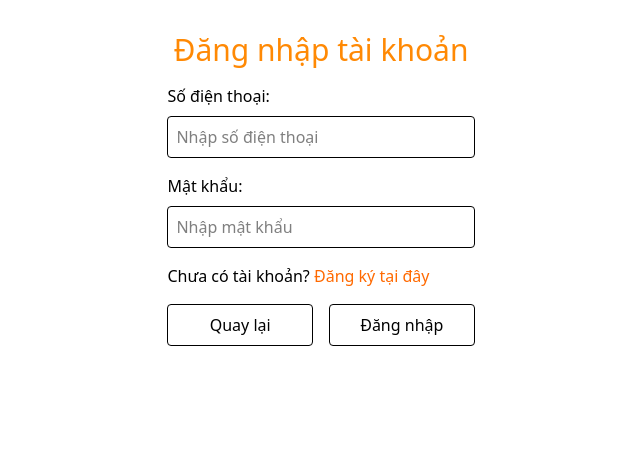
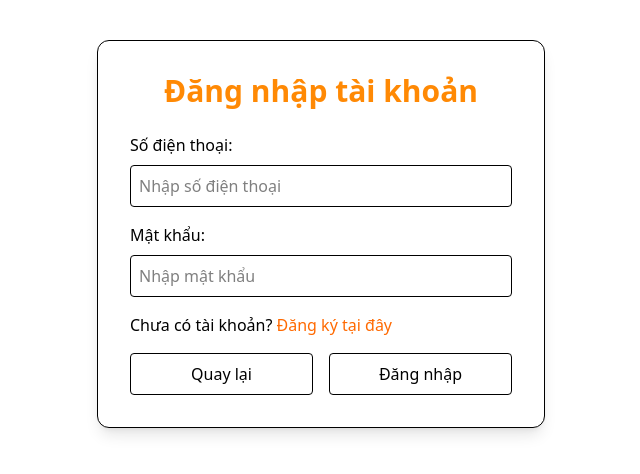
Before and after one commit to phat-dat-ag/fastfood-nextjs-frontend, a Next.js app: page /login in a window 1280 px wide. Shown: the top 474 px of the page, without its empty margins (319-959 px from the left). Built offline with nearby package versions, Linux system fonts and the light colour scheme.

Commit message:
feat(components/forms): create FormShell component

```diff
--- a/app/(auth)/login/LoginForm.tsx
+++ b/app/(auth)/login/LoginForm.tsx
@@ -48,7 +48,7 @@ export default function LoginForm() {
 
   return (
     <form
-      className="w-[40%] flex flex-col gap-4"
+      className="flex flex-col gap-4"
       onSubmit={handleSubmit(handleLoginFormSubmit)}
     >
       <FormField
--- a/app/(auth)/login/page.tsx
+++ b/app/(auth)/login/page.tsx
@@ -1,11 +1,10 @@
-import FormTitle from "@/app/components/forms/FormTitle";
+import FormShell from "@/app/components/forms/FormShell";
 import LoginForm from "./LoginForm";
 
 export default function LoginPage() {
   return (
-    <div className="flex flex-col items-center gap-4">
-      <FormTitle formTitle="Đăng nhập tài khoản" />
+    <FormShell formTitle="Đăng nhập tài khoản" size="md">
       <LoginForm />
-    </div>
+    </FormShell>
   );
 }
--- /dev/null
+++ b/app/components/forms/FormShell.tsx
@@ -0,0 +1,28 @@
+interface FormShellProps {
+  formTitle: string;
+  size?: "sm" | "md" | "lg";
+  children: React.ReactNode;
+}
+
+const SIZE_MAP = {
+  sm: "max-w-sm",
+  md: "max-w-md",
+  lg: "max-w-lg",
+};
+
+export default function FormShell({
+  formTitle,
+  size = "md",
+  children,
+}: FormShellProps) {
+  return (
+    <div
+      className={`mx-auto mt-10 w-full ${SIZE_MAP[size]} rounded-xl border bg-white p-8 shadow-lg`}
+    >
+      <h1 className="mb-6 text-center text-3xl font-semibold text-orange-400">
+        {formTitle}
+      </h1>
+      {children}
+    </div>
+  );
+}
--- a/app/components/forms/FormTitle.tsx
+++ /dev/null
@@ -1,6 +0,0 @@
-interface FormTitleProps {
-  formTitle: string;
-}
-export default function FormTitle({ formTitle }: FormTitleProps) {
-  return <h1 className="text-3xl text-orange-400">{formTitle}</h1>;
-}
```
